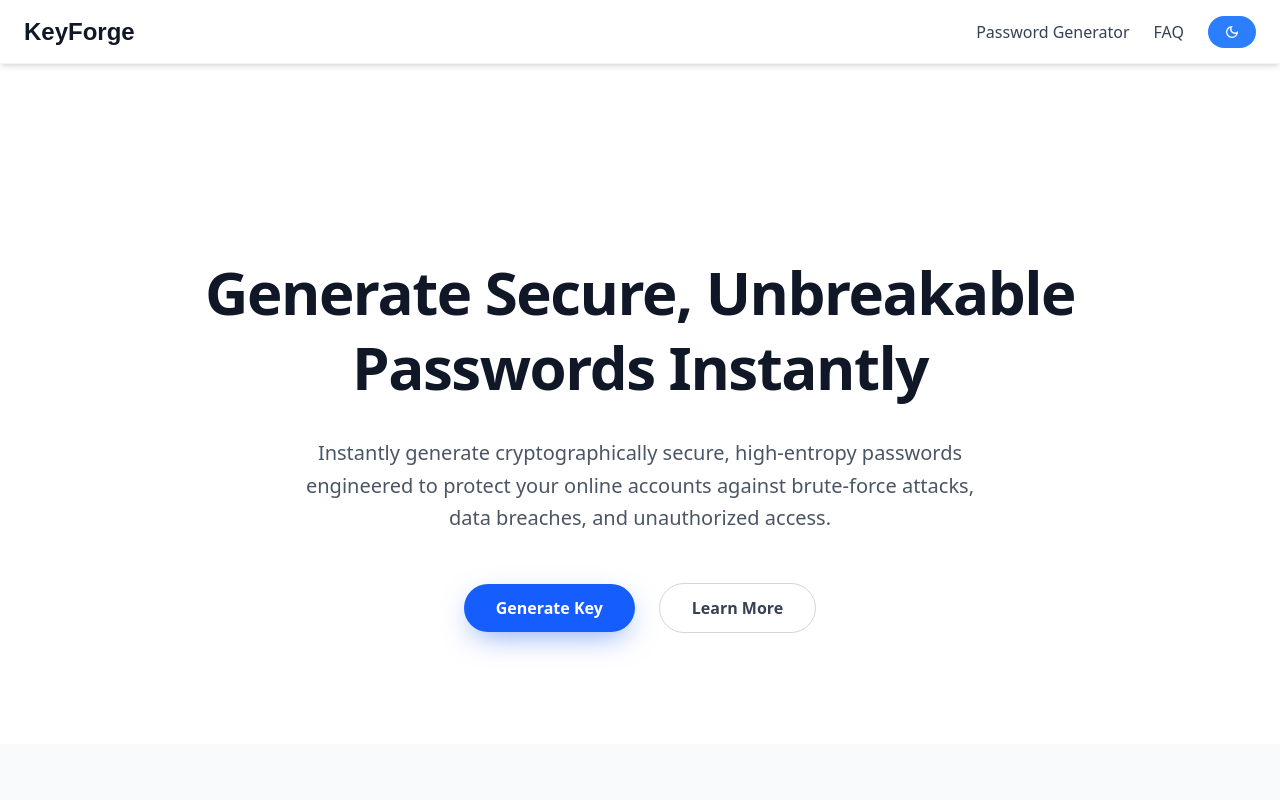
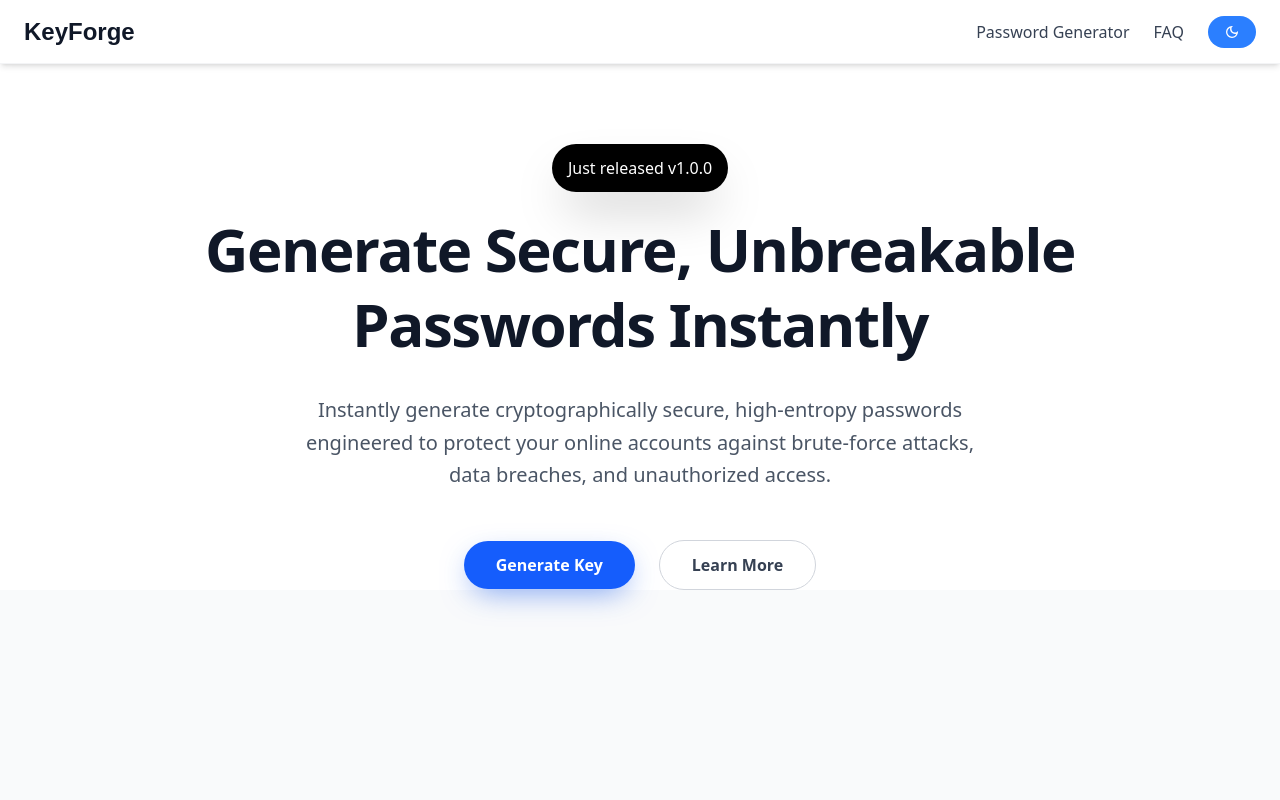
Before and after one commit to Jeet000001/KeyForge, a React (Vite) app: page / in a window 1280 px wide. Shown: the top 800 px of the page. Built offline with nearby package versions, Linux system fonts and the light colour scheme; a web font is replaced by a local one.

Commit message:
just add a minimul info

```diff
--- a/src/components/Hero.jsx
+++ b/src/components/Hero.jsx
@@ -5,11 +5,20 @@ const Hero = () => {
 
   return (
     <header
-      className={`w-full min-h-[85vh] flex flex-col items-center justify-center
+      className={`w-full flex flex-col items-center justify-center
       text-center px-4 sm:px-6 md:px-10 lg:px-16 pt-14 md:pt-20
       transition-colors duration-300
       ${theme === "dark" ? "bg-gray-950" : "bg-white"}`}
     >
+      <h1
+        className={`px-4 py-3 rounded-full font-sans font-medium mb-5 ${
+          theme === "dark"
+            ? "text-white bg-gray-900"
+            : "text-white bg-black shadow-2xl"
+        }`}
+      >
+        Just released v1.0.0
+      </h1>
       {/* Heading */}
       <h1
         className={`font-extrabold tracking-tight leading-tight
```
